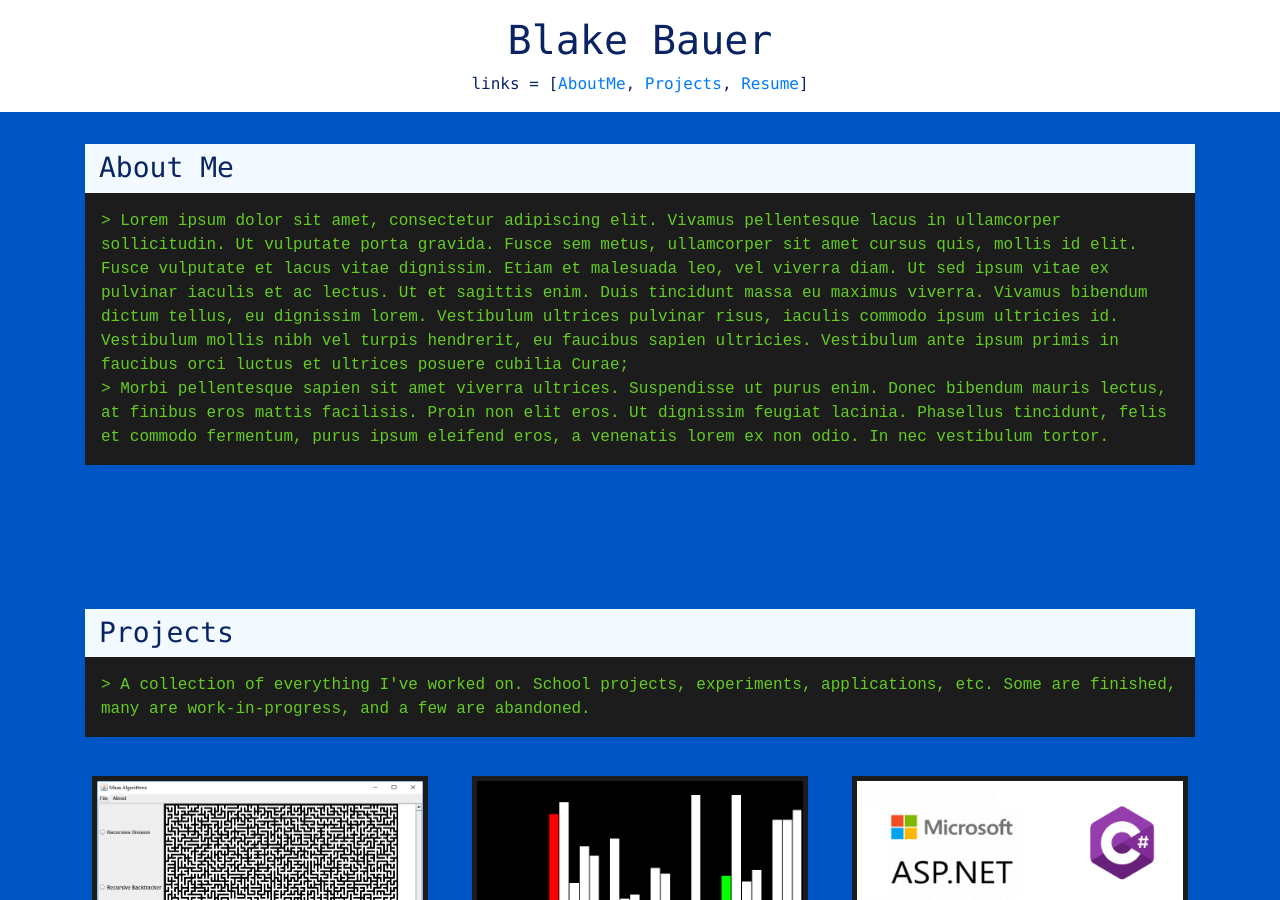
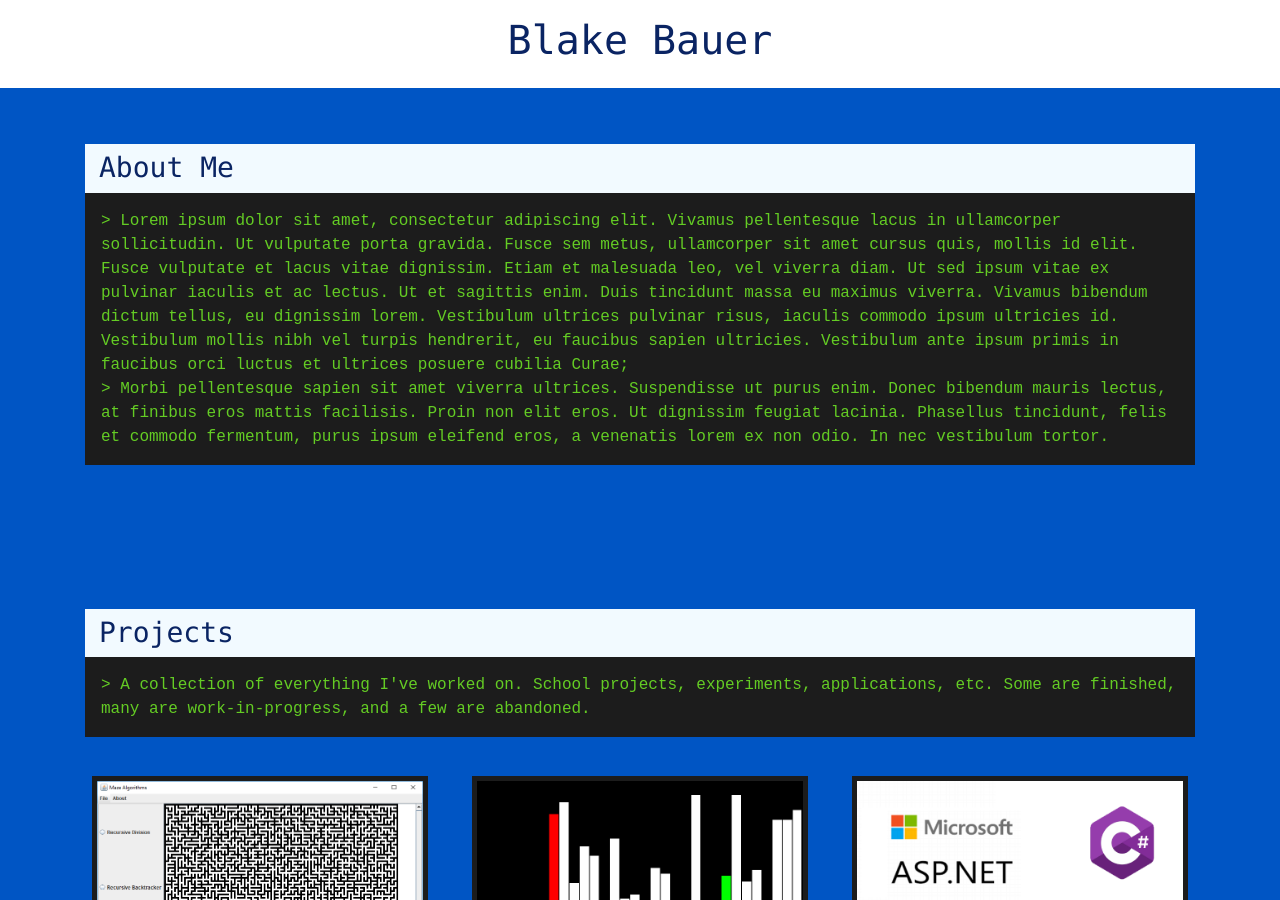
Before and after one commit to Starhide/Portfolio, a Jekyll site: the page index.html, which Jekyll copies as it is, in a window 1280 px wide and 900 px high. Built offline with Jekyll 4.4.1, drawn with Linux system fonts in a browser that asks for light colours.

Commit message:
Removed links

```diff
--- a/index.html
+++ b/index.html
@@ -13,8 +13,6 @@
 <body>
     <div id="titlebar">
         <h1>Blake Bauer</h1>
-        links = [<a href="#" onclick="hideProjects(); showAbout(); return true;">AboutMe</a>, <a href="#" onclick="hideAbout(); showProjects(); return true;">Projects</a>,
-        <a href="">Resume</a>]
     </div>
     <div id="spacer"></div>
     <div id="content" class="container">
```
